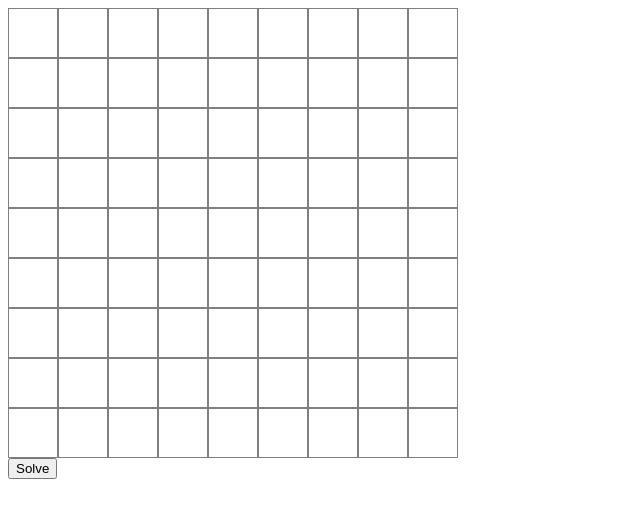
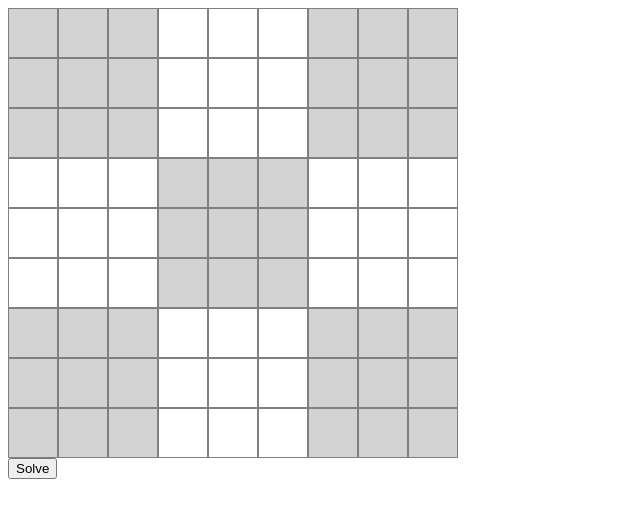
Before and after one commit to paolotormon/Sudoku, a website: page index.html in a window 1280 px wide. Shown: the whole page, without its empty margins (0-640 px from the left). Drawn offline with nearby package versions, Linux system fonts and the light colour scheme.

Commit message:
Add styling

```diff
--- a/styles.css
+++ b/styles.css
@@ -11,3 +11,6 @@
   border-spacing: 1px;
   border: 1px grey solid;
 }
+.odd-section {
+  background-color: lightgray;
+}
```
